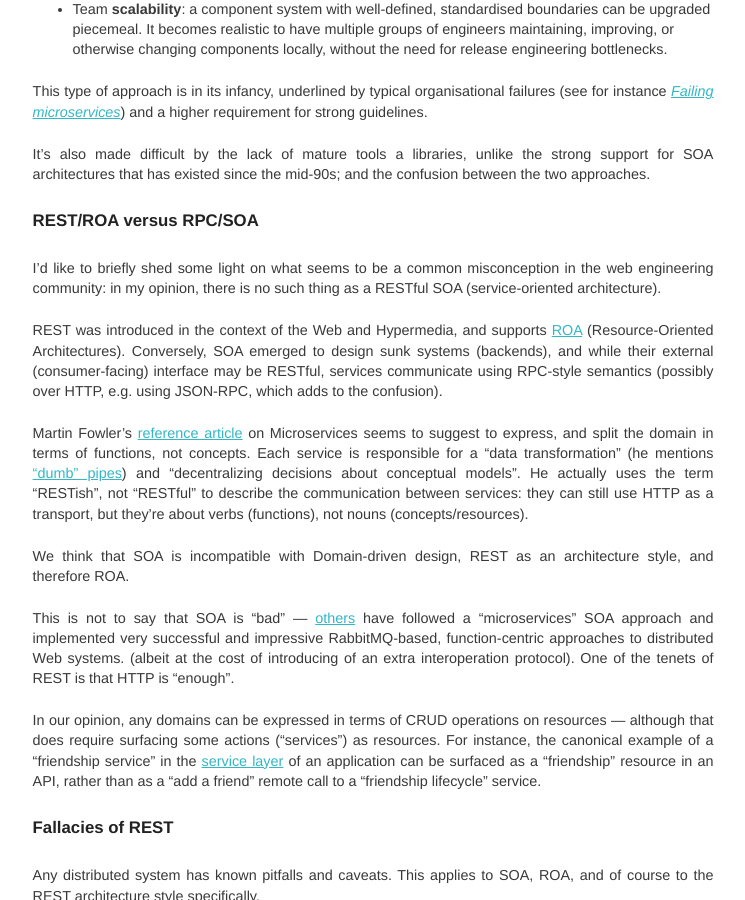
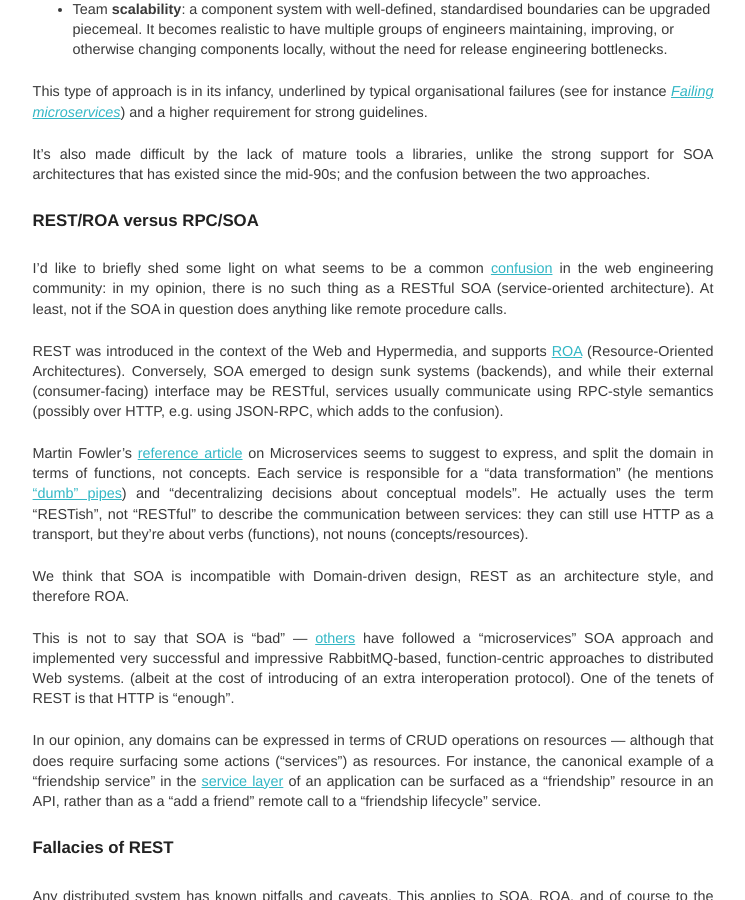
Before and after one commit to HouseTrip/housetrip.github.com, a Jekyll site: the page built from _posts/2014-09-20-resn-routemaster.md, in a window 1280 px wide and 900 px high, scrolled down 1419 px. Shown: the whole window, without its empty margins (267-1012 px from the left). Built offline with Jekyll 4.4.1, drawn with Linux system fonts in a browser that asks for light colours; comment, search, counter and statistics services are not loaded.

Commit message:
Softens tone in SOA/ROA section

```diff
--- a/_posts/2014-09-20-resn-routemaster.md
+++ b/_posts/2014-09-20-resn-routemaster.md
@@ -94,15 +94,17 @@ confusion between the two approaches.
 
 ### REST/ROA versus RPC/SOA
 
-I'd like to briefly shed some light on what seems to be a common misconception
+I'd like to briefly shed some light on what seems to be a common
+[confusion](http://martinfowler.com/bliki/ServiceOrientedAmbiguity.html)
 in the web engineering community: in my opinion, there is no such thing as a
-RESTful SOA (service-oriented architecture).
+RESTful SOA (service-oriented architecture). At least, not if the SOA in
+question does anything like remote procedure calls.
 
 REST was introduced in the context of the Web and Hypermedia, and supports
 [ROA][roa] (Resource-Oriented Architectures). Conversely, SOA emerged to design
 sunk systems (backends), and while their external (consumer-facing) interface
-may be RESTful, services communicate using RPC-style semantics (possibly over
-HTTP, e.g. using JSON-RPC, which adds to the confusion).
+may be RESTful, services usually communicate using RPC-style semantics (possibly
+over HTTP, e.g. using JSON-RPC, which adds to the confusion).
 
 Martin Fowler's [reference article][fowler-micros] on Microservices seems
 to suggest to express, and split the domain in terms of functions, not concepts.
```
